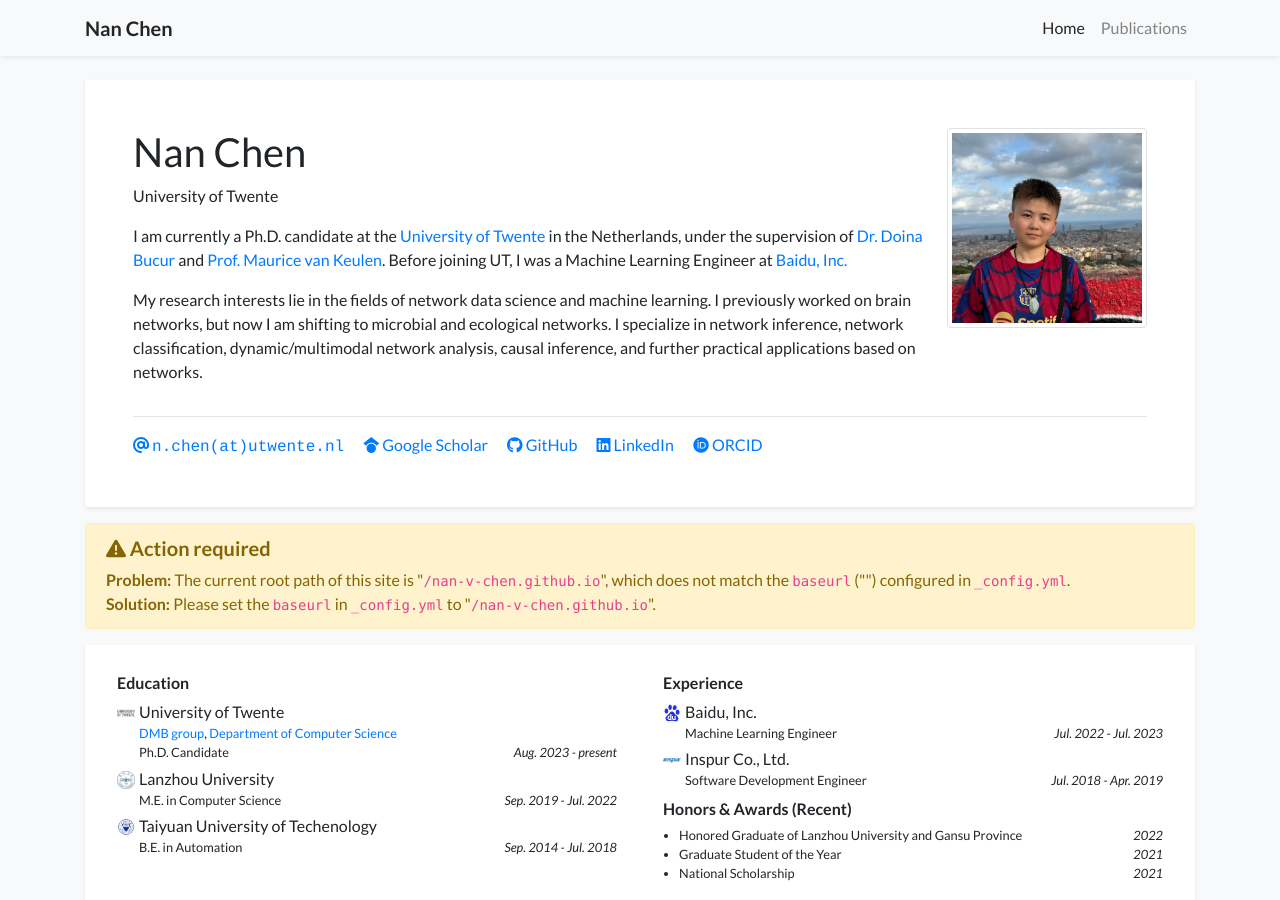
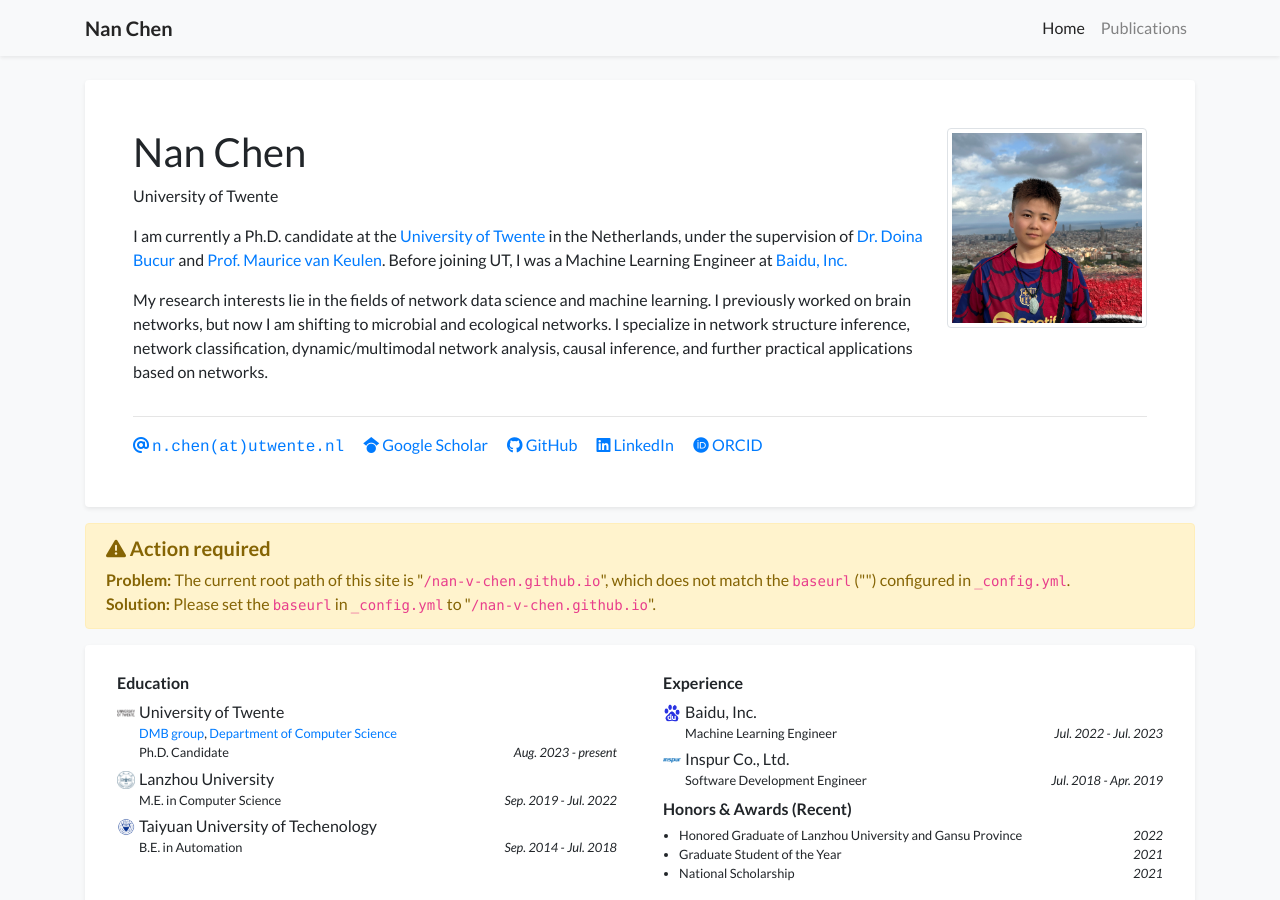
Before and after one commit to nan-v-chen/nan-v-chen.github.io, a Jekyll site: the page built from index.html, in a window 1280 px wide and 900 px high. Built offline with Jekyll 4.4.1, drawn with Linux system fonts in a browser that asks for light colours; nearby versions of some CDN libraries; a style sheet for code colours, icons or effects is not loaded.

Commit message:
Update profile.yml

```diff
--- a/_data/profile.yml
+++ b/_data/profile.yml
@@ -28,7 +28,7 @@ short_bio: >-
   <p>
     My research interests lie in the fields of network data science and machine learning.
     I previously worked on brain networks, but now I am shifting to microbial and ecological networks.
-    I specialize in network inference, network classification, dynamic/multimodal network analysis, causal inference, and further practical applications based on networks.
+    I specialize in network structure inference, network classification, dynamic/multimodal network analysis, causal inference, and further practical applications based on networks.
   </p>
 
 portrait_url: /assets/images/photos/nanchen.png
```
